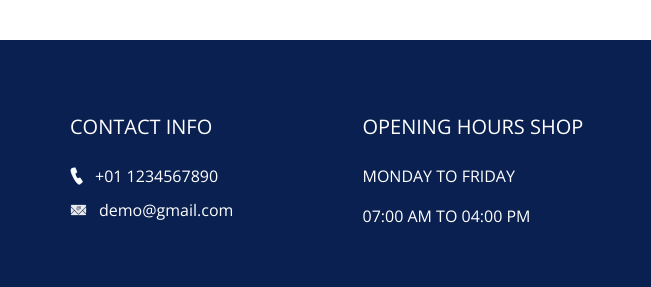
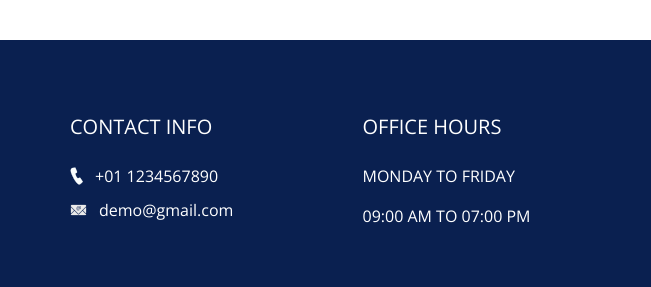
Before and after one commit to robonari2023/robonari.github.io, a plain HTML site: page contact.html in a window 1280 px wide. Shown: the part 885-1172 px from the top of the page, 0-651 px from the left. Drawn offline with nearby package versions, Linux system fonts and the light colour scheme.

Commit message:
Update contact.html
Office Hours Dala

```diff
--- a/contact.html
+++ b/contact.html
@@ -148,7 +148,7 @@
         <div class="col-md-6 col-lg-3">
           <div class="info_time">
             <h5>
-              Opening Hours Shop
+              Office Hours
             </h5>
             <div>
               <p>
@@ -157,7 +157,7 @@
             </div>
             <div>
               <p>
-                07:00 am to 04:00 pm
+                09:00 AM to 07:00 PM
               </p>
             </div>
           </div>
```
